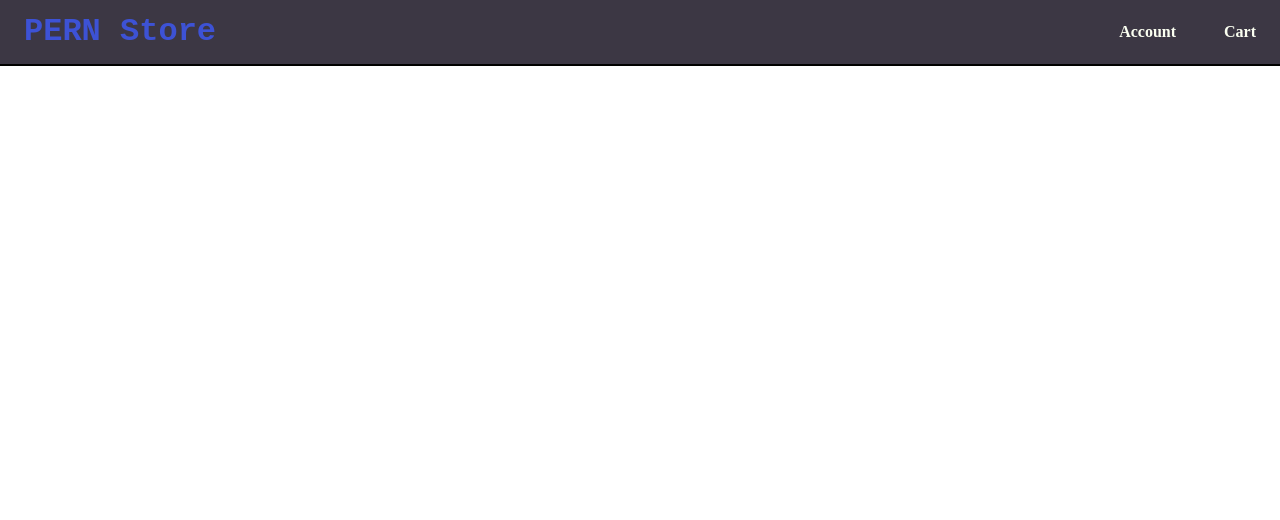
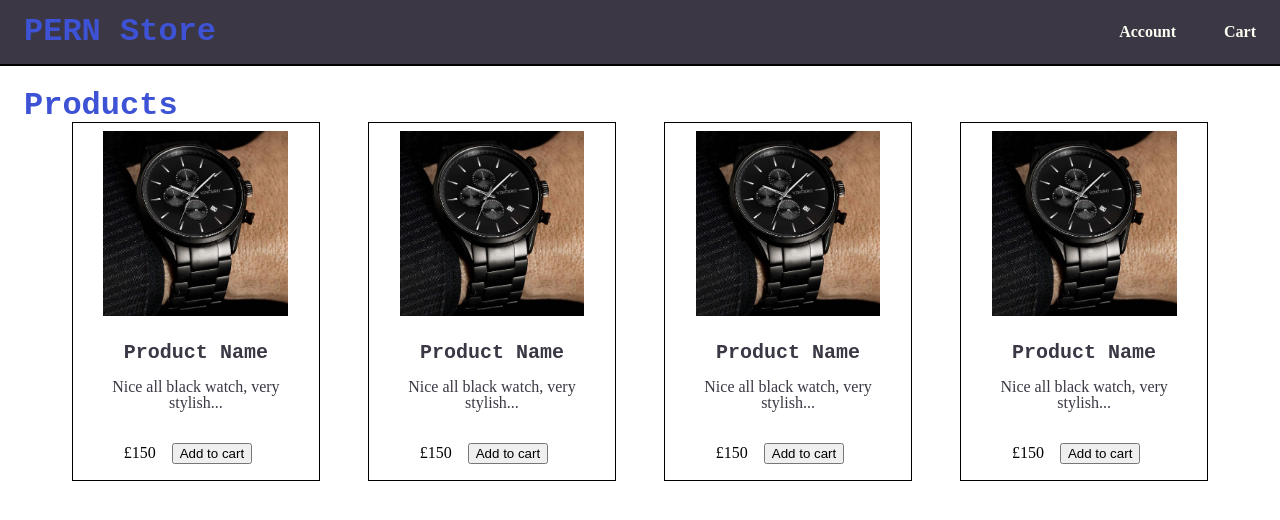
Before and after one commit to owka54/PERN-ecommerce, a React (Vite) app in the folder client/: page / in a window 1280 px wide. Shown: the top 520 px of the page. Built offline with nearby package versions, Linux system fonts and the light colour scheme.

Commit message:
Add products component (hard-coded items)

```diff
--- a/client/src/App.css
+++ b/client/src/App.css
@@ -1,3 +1,5 @@
+/* Header Component */
+
 #header {
   display: flex;
   justify-content: space-between;
@@ -31,3 +33,43 @@ h1:hover {
 .nav-link:hover {
   color: #3D52D5;
 }
+
+
+/* Products Component */
+
+#products {
+  padding: 1.5rem;
+}
+
+#products-list {
+  display: flex;
+  justify-content: space-evenly;
+  flex-direction: row;
+  flex-wrap: wrap;
+}
+
+.product {
+  border: 1px solid black;
+  width: 20%;
+  text-align: center;
+  margin-bottom: 1rem;
+  min-width: 10rem;
+}
+h3 {
+  font-family: 'Courier New', Courier, monospace;
+  font-size: 1.25rem;
+  font-weight: bold;
+  color: #3C3744;
+  margin: 1rem;
+}
+p {
+  color: #3C3744;
+  margin: 1rem;
+}
+button {
+  margin: 1rem;
+}
+.product img {
+  width: 75%;
+  padding: .5rem;
+}
--- a/client/src/App.jsx
+++ b/client/src/App.jsx
@@ -2,12 +2,14 @@ import { useState } from 'react'
 import './reset.css'
 import './App.css'
 import Header from './components/header'
+import Products from './components/products'
 
 function App() {
 
   return (
     <div className="App">
       <Header />
+      <Products />
     </div>
   )
 }
--- /dev/null
+++ b/client/src/components/products.jsx
@@ -0,0 +1,38 @@
+export default function Products() {
+    return (
+        <div id="products">
+            <h1>Products</h1>
+
+            <div id="products-list">
+                <div className="product" >
+                    <img src="../public/watch.jpg" alt="Product Image"/>
+                    <h3>Product Name</h3>
+                    <p>Nice all black watch, very stylish...</p>
+                    <i>£150</i>
+                    <button>Add to cart</button>
+                </div>
+                <div className="product">
+                    <img src="../public/watch.jpg" alt="Product Image"/>
+                    <h3>Product Name</h3>
+                    <p>Nice all black watch, very stylish...</p>
+                    <i>£150</i>
+                    <button>Add to cart</button>
+                </div>
+                <div className="product">
+                    <img src="../public/watch.jpg" alt="Product Image"/>
+                    <h3>Product Name</h3>
+                    <p>Nice all black watch, very stylish...</p>
+                    <i>£150</i>
+                    <button>Add to cart</button>
+                </div>
+                <div className="product">
+                    <img src="../public/watch.jpg" alt="Product Image"/>
+                    <h3>Product Name</h3>
+                    <p>Nice all black watch, very stylish...</p>
+                    <i>£150</i>
+                    <button>Add to cart</button>
+                </div>
+            </div>
+        </div>
+    );
+}
```
Also changed, not shown: client/public/watch.jpg (added).
